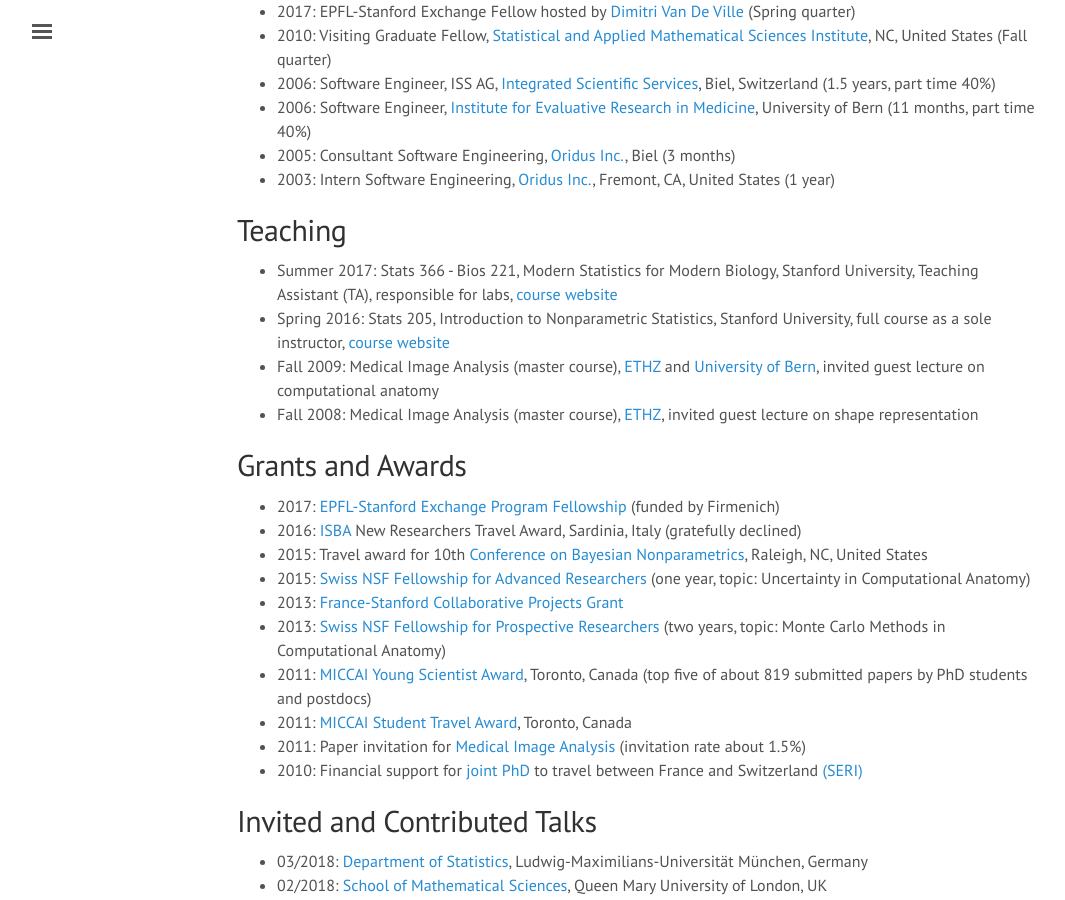
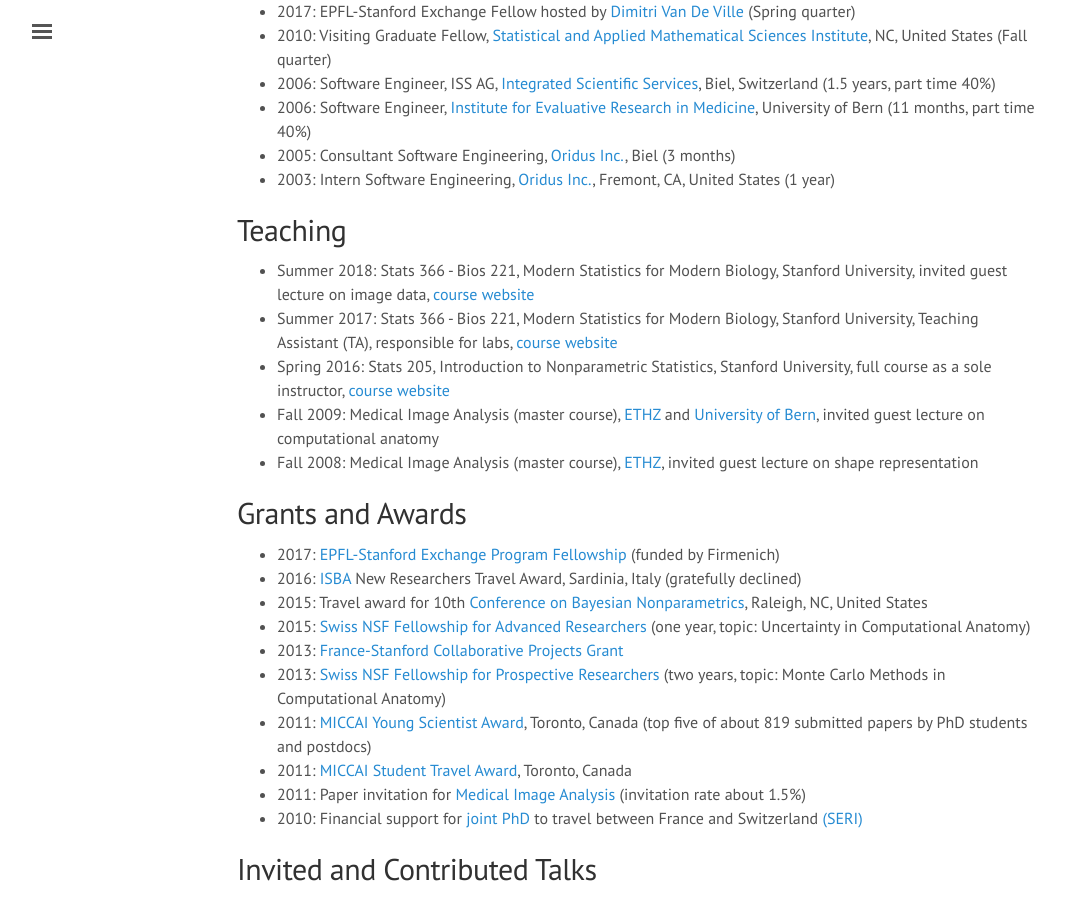
Before and after one commit to ChristofSeiler/ChristofSeiler.github.io, a Jekyll site: the page built from about.md, in a window 1280 px wide and 900 px high, scrolled down 643 px. Shown: the whole window, without its empty margins (3-1068 px from the left). Built offline with Jekyll 4.4.1, drawn with Linux system fonts in a browser that asks for light colours.

Commit message:
added guest lecture

```diff
--- a/about.md
+++ b/about.md
@@ -28,6 +28,7 @@
 
 ## Teaching
 
+* Summer 2018: Stats 366 - Bios 221, Modern Statistics for Modern Biology, Stanford University, invited guest lecture on image data, [course website](http://web.stanford.edu/class/bios221/index.html)
 * Summer 2017: Stats 366 - Bios 221, Modern Statistics for Modern Biology, Stanford University, Teaching Assistant (TA), responsible for labs, [course website](http://web.stanford.edu/class/bios221/index.html)
 * Spring 2016: Stats 205, Introduction to Nonparametric Statistics, Stanford University, full course as a sole instructor, [course website](http://christofseiler.github.io/stats205/)
 * Fall 2009: Medical Image Analysis (master course), [ETHZ](http://www.vvz.ethz.ch/lerneinheitPre.do?semkez=2018S&lerneinheitId=122115&lang=en) and [University of Bern](http://www.bme.master.unibe.ch/studies/curriculum/list_of_courses/medical_image_analysis/), invited guest lecture on computational anatomy
```
